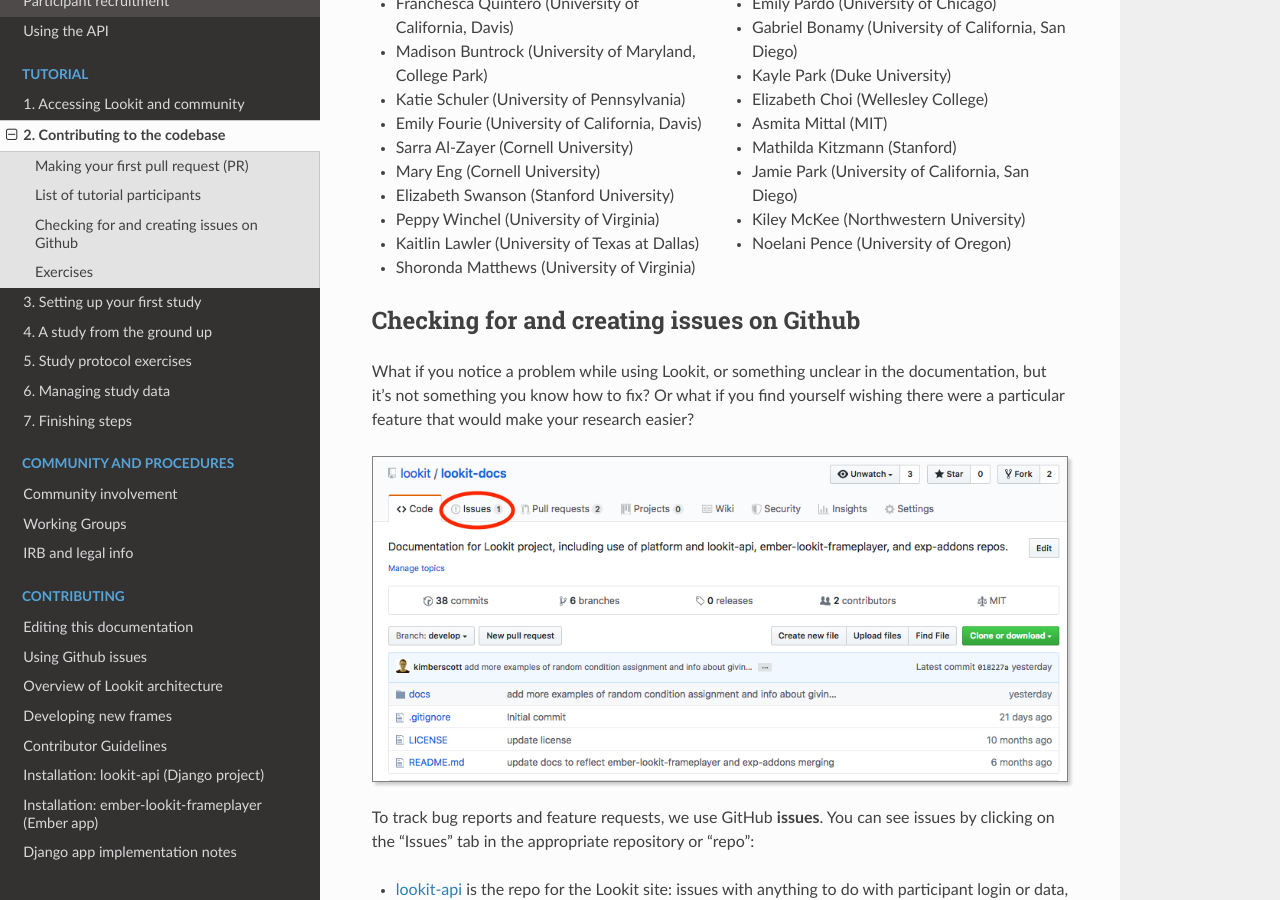
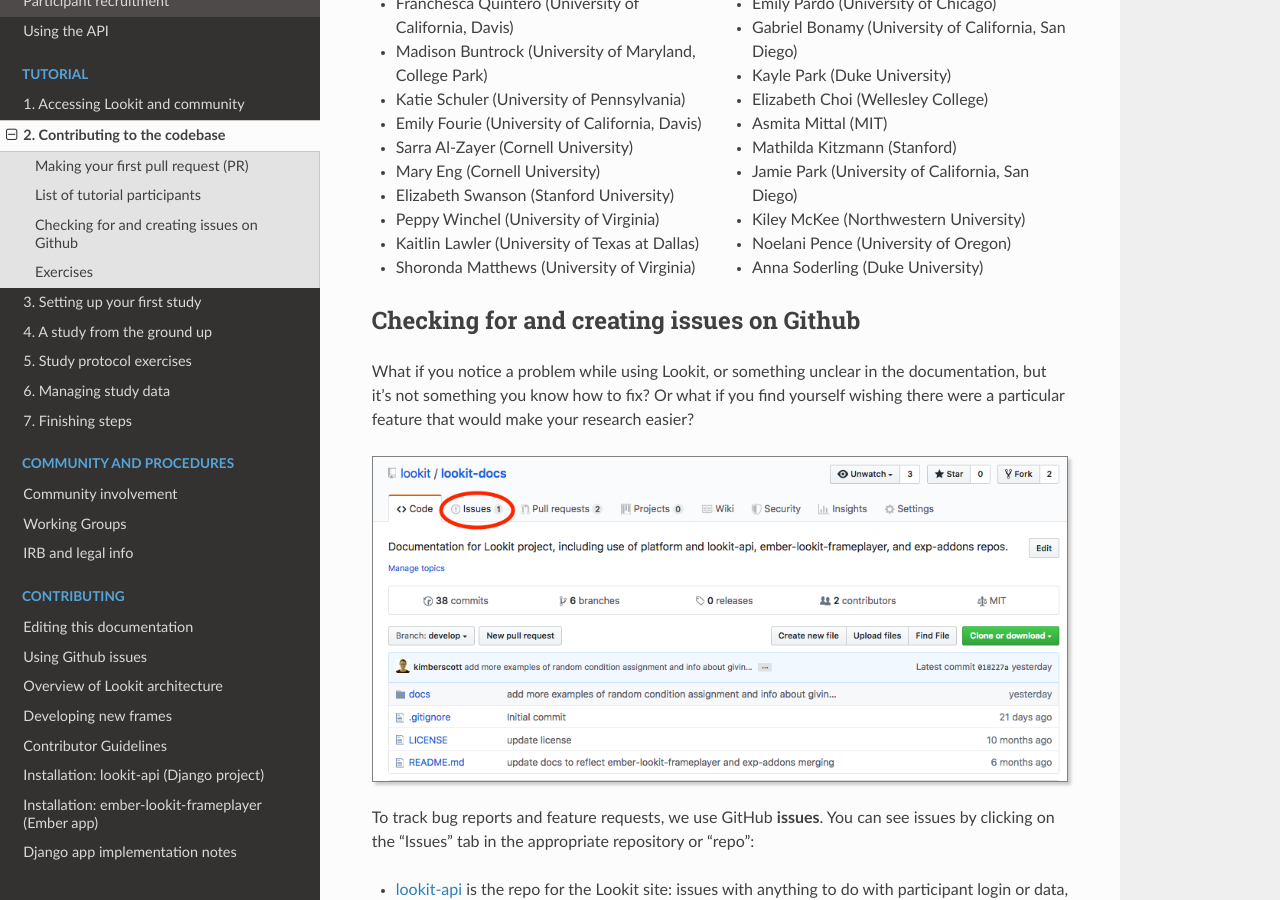
Before and after one commit to lookit/lookit-docs, a Sphinx documentation site: the page built from docs/source/tutorial-contributing.rst, in a window 1280 px wide and 900 px high, scrolled down 6777 px. Built offline with Sphinx 7.4.7 and the Read the Docs theme 2.0.0, drawn with Linux system fonts in a browser that asks for light colours.

Commit message:
Update tutorial participant list

```diff
--- a/docs/source/tutorial-contributing.rst
+++ b/docs/source/tutorial-contributing.rst
@@ -249,6 +249,7 @@
 - Jamie Park (University of California, San Diego)
 - Kiley McKee (Northwestern University)
 - Noelani Pence (University of Oregon)
+- Anna Soderling (Duke University)
 
 
 Checking for and creating issues on Github
```
